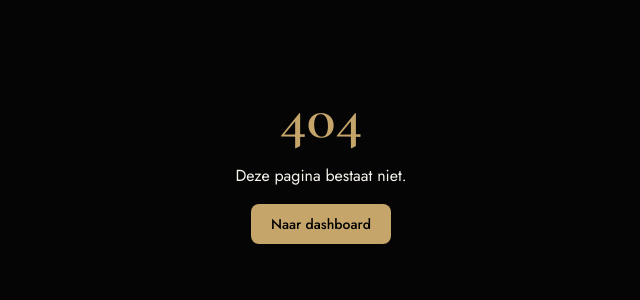
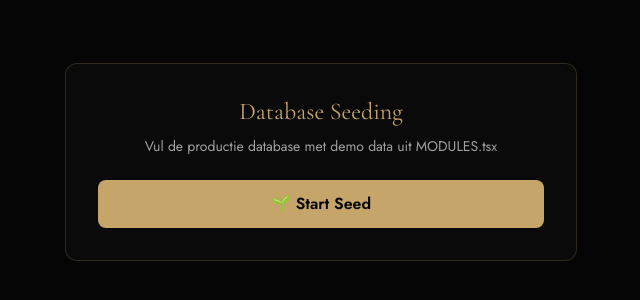
Before and after one commit to webdesignerstudio/aureamaison, a Next.js app: page /seed in a window 1280 px wide. Before the commit this address had no page. Shown: the part 238-538 px from the top of the page, without its empty margins (319-959 px from the left). Built offline with nearby package versions, Linux system fonts and the light colour scheme.

Commit message:
feat: add /seed UI page + /api/ping healthcheck
- /seed page calls /api/seed as fallback browser-based seeding
- /api/ping verifies env vars are loaded on Vercel
- Helps diagnose 404 / deploy issues

```diff
--- /dev/null
+++ b/src/app/api/ping/route.ts
@@ -0,0 +1,14 @@
+import { NextResponse } from "next/server";
+
+export async function GET() {
+  return NextResponse.json({
+    ok: true,
+    timestamp: new Date().toISOString(),
+    env: {
+      supabase_url: process.env.NEXT_PUBLIC_SUPABASE_URL ? "✅" : "❌",
+      service_key: process.env.SUPABASE_SERVICE_ROLE_KEY ? "✅" : "❌",
+      resend: process.env.RESEND_API_KEY ? "✅" : "❌",
+      mollie: process.env.MOLLIE_API_KEY ? "✅" : "❌",
+    },
+  });
+}
--- /dev/null
+++ b/src/app/seed/page.tsx
@@ -0,0 +1,61 @@
+"use client";
+
+import { useState } from "react";
+
+export default function SeedPage() {
+  const [loading, setLoading] = useState(false);
+  const [result, setResult] = useState<any>(null);
+  const [error, setError] = useState("");
+
+  const runSeed = async () => {
+    setLoading(true);
+    setError("");
+    setResult(null);
+    try {
+      const res = await fetch("/api/seed?key=seed2025", { method: "POST" });
+      const data = await res.json();
+      if (!res.ok) throw new Error(data.error || "Seed failed");
+      setResult(data);
+    } catch (e: any) {
+      setError(e.message);
+    } finally {
+      setLoading(false);
+    }
+  };
+
+  return (
+    <div className="flex min-h-screen items-center justify-center bg-[#050505] p-6">
+      <div className="w-full max-w-lg rounded-xl border border-[#C6A56B]/20 bg-[#0a0a0a] p-8">
+        <h1 className="mb-2 text-center font-[family-name:var(--font-cormorant)] text-2xl text-[#C6A56B]">
+          Database Seeding
+        </h1>
+        <p className="mb-6 text-center text-sm text-neutral-400">
+          Vul de productie database met demo data uit MODULES.tsx
+        </p>
+
+        <button
+          onClick={runSeed}
+          disabled={loading}
+          className="w-full rounded-lg bg-[#C6A56B] px-6 py-3 font-semibold text-[#050505] transition hover:bg-[#b8955a] disabled:opacity-50"
+        >
+          {loading ? "Bezig met seeden…" : "🌱 Start Seed"}
+        </button>
+
+        {error && (
+          <div className="mt-4 rounded-lg border border-red-500/20 bg-red-500/10 p-4 text-sm text-red-400">
+            {error}
+          </div>
+        )}
+
+        {result && (
+          <div className="mt-4 rounded-lg border border-[#C6A56B]/20 bg-[#C6A56B]/5 p-4 text-sm">
+            <p className="mb-2 font-semibold text-[#C6A56B]">✅ Seed gelukt!</p>
+            <pre className="overflow-x-auto text-xs text-neutral-300">
+              {JSON.stringify(result, null, 2)}
+            </pre>
+          </div>
+        )}
+      </div>
+    </div>
+  );
+}
```
